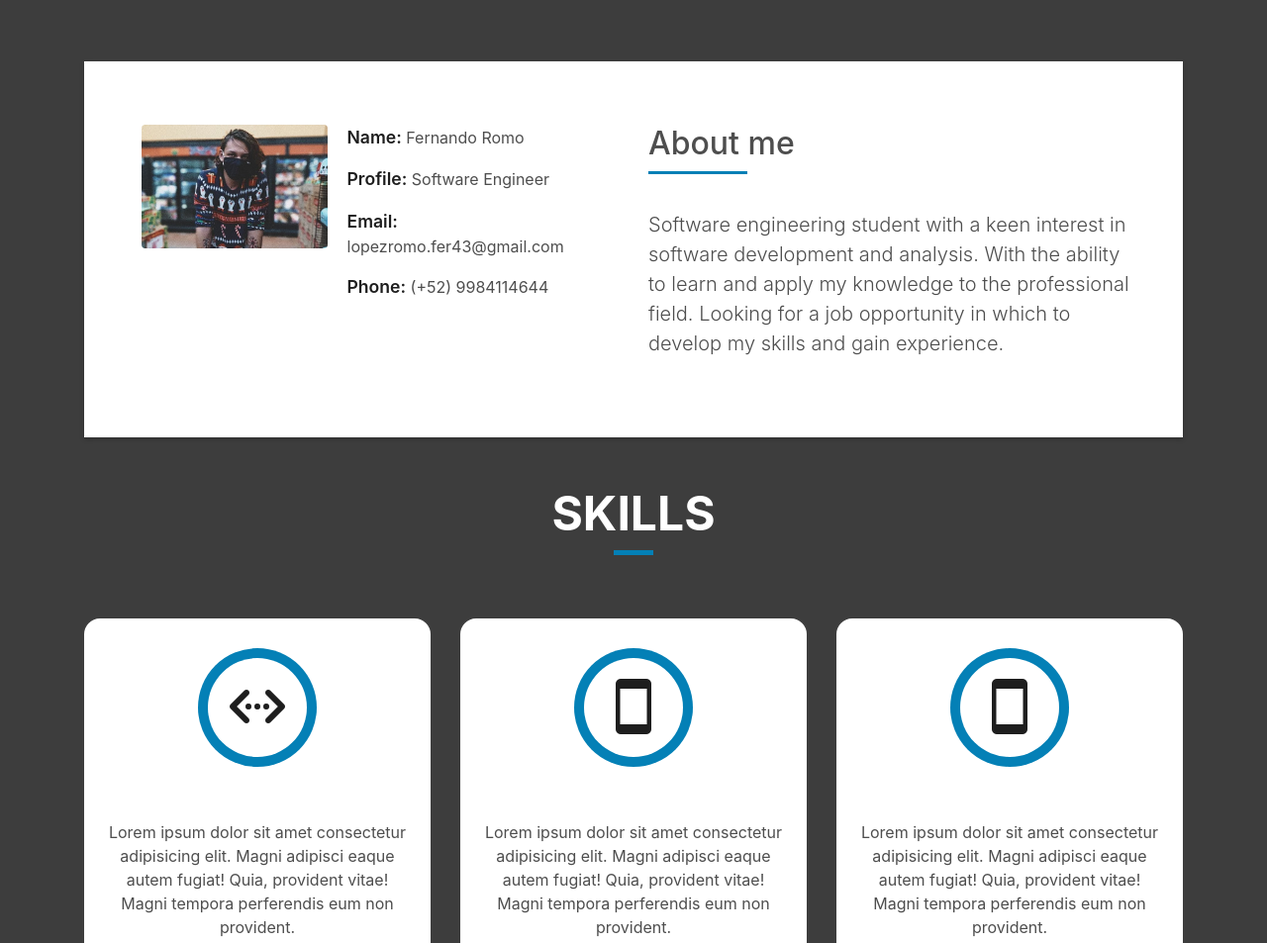
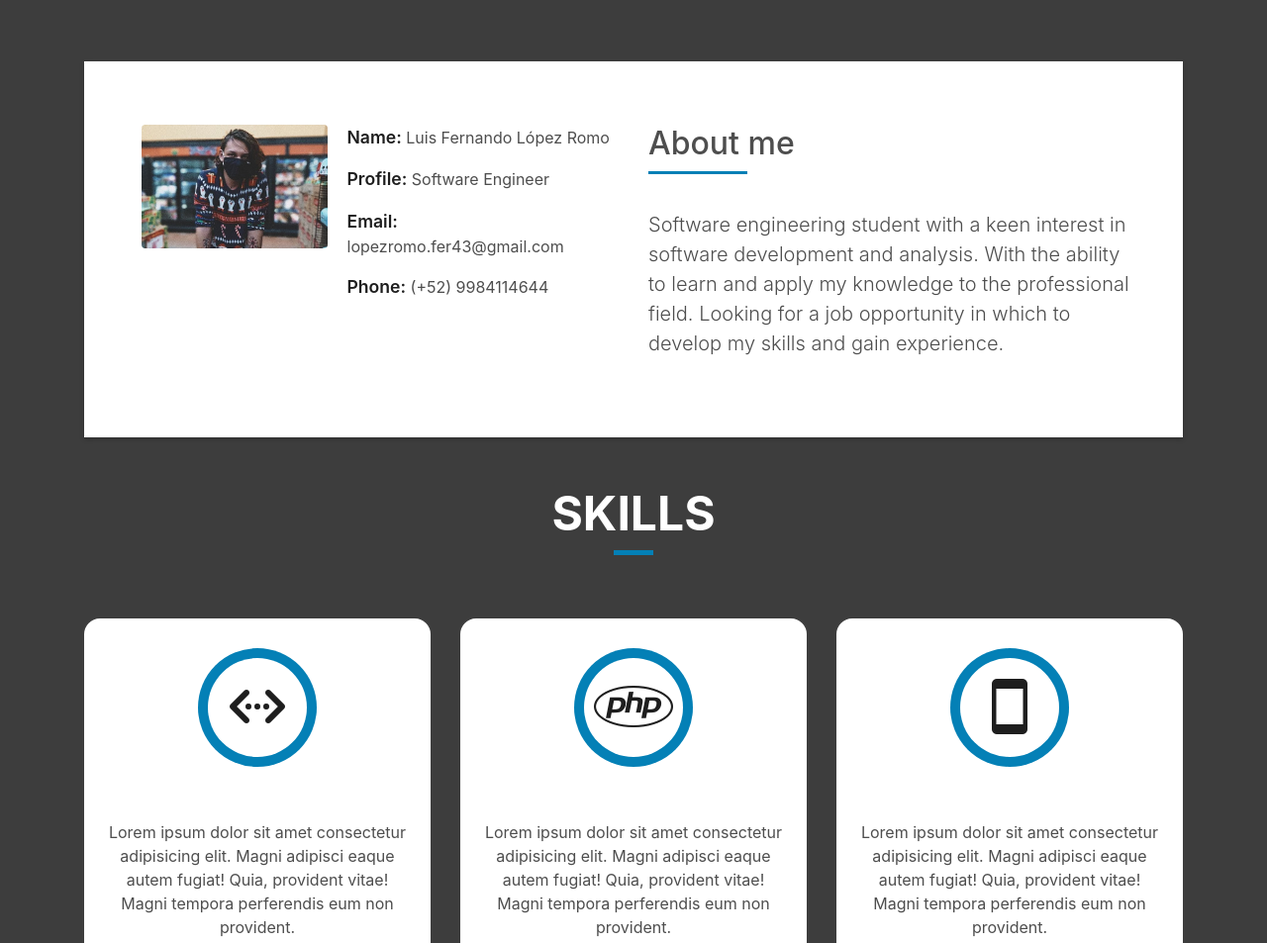
Before and after one commit to Romo43/Fernando_Romo.github.io, a plain HTML site: page index.html in a window 1280 px wide. Shown: the part 802-1755 px from the top of the page at 99% size. Drawn offline with Linux system fonts and the light colour scheme; files whose address does not match are found by name.

Commit message:
Update index.html

```diff
--- a/index.html
+++ b/index.html
@@ -82,7 +82,7 @@
                   </div>
                   <div class="col-sm-6 col-md-7">
                     <div class="about-info">
-                      <p><span class="title-s">Name: </span> <span>Fernando Romo</span></p>
+                      <p><span class="title-s">Name: </span> <span>Luis Fernando López Romo</span></p>
                       <p><span class="title-s">Profile: </span> <span>Software Engineer</span></p>
                       <p><span class="title-s">Email: </span> <span>lopezromo.fer43@gmail.com</span></p>
                       <p><span class="title-s">Phone: </span> <span>(+52) 9984114644</span></p>
@@ -164,7 +164,7 @@
         <div class="col-md-4">
           <div class="service-box">
             <div class="service-ico">
-              <span class="ico-circle"><i class="ion-android-phone-portrait"></i></span>
+              <span class="ico-circle"> <i class="fab fa-php"></i></span>
             </div>
             <div class="service-content">
               <h2 class="s-title">Responsive Design</h2>
@@ -488,6 +488,7 @@
   <script src="lib/typed/typed.min.js"></script>
   <!-- Contact Form JavaScript File -->
   <script src="contactform/contactform.js"></script>
+  <script src="https://kit.fontawesome.com/6fb0e64175.js" crossorigin="anonymous"></script>
 
   <!-- Template Main Javascript File -->
   <script src="js/main.js"></script>
```
